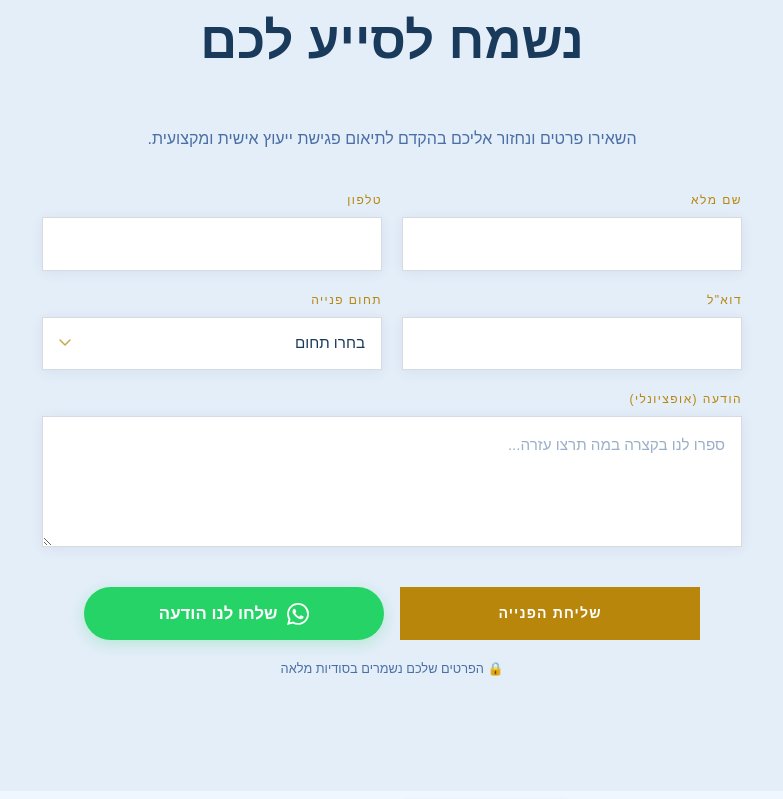
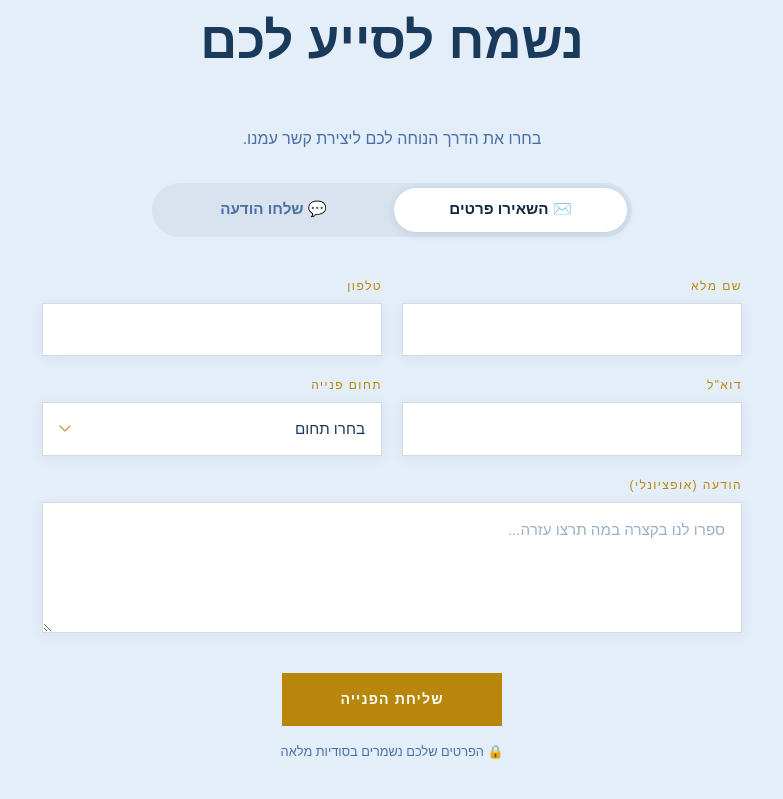
Before and after one commit to agamblaw-sudo/baz-law-website, a React (Vite) app: page / in a window 1280 px wide. Shown: the part 4260-5059 px from the top of the page, without its empty margins (248-1031 px from the left). Built offline with nearby package versions, Linux system fonts and the light colour scheme; grey boxes are pictures that could not be loaded; a web font is replaced by a local one.

Commit message:
Update ContactForm.jsx

```diff
--- a/src/components/ContactForm.jsx
+++ b/src/components/ContactForm.jsx
@@ -15,6 +15,7 @@ export default function ContactForm() {
   const [success, setSuccess] = useState(false);
   const [errors, setErrors] = useState({ fname: false, fphone: false });
   const [mapLinkHover, setMapLinkHover] = useState(false);
+  const [activeTab, setActiveTab] = useState('form'); // 'form' | 'whatsapp'
 
   const handleChange = (e) => {
     const { name, value } = e.target;
@@ -69,10 +70,66 @@ export default function ContactForm() {
       <div className="contact-form-inner">
         <h2 className="section-title" style={{ textAlign: 'center' }}>נשמח לסייע לכם</h2>
         <p className="lead-subtitle" style={{ textAlign: 'center', marginBottom: '2rem', color: 'var(--text-muted)' }}>
-          השאירו פרטים ונחזור אליכם בהקדם לתיאום פגישת ייעוץ אישית ומקצועית.
+          בחרו את הדרך הנוחה לכם ליצירת קשר עמנו.
         </p>
 
-        {success ? (
+        {/* ── Tab selector ── */}
+        <div style={{
+          display: 'flex',
+          justifyContent: 'center',
+          marginBottom: '2rem',
+          background: 'rgba(26,58,92,0.06)',
+          borderRadius: '50px',
+          padding: '5px',
+          maxWidth: '480px',
+          margin: '0 auto 2.2rem',
+          gap: '4px',
+        }}>
+          <button
+            id="tabForm"
+            type="button"
+            onClick={() => setActiveTab('form')}
+            style={{
+              flex: 1,
+              padding: '0.65rem 1.2rem',
+              borderRadius: '50px',
+              border: 'none',
+              cursor: 'pointer',
+              fontWeight: 600,
+              fontSize: '0.95rem',
+              transition: 'all 0.25s',
+              background: activeTab === 'form' ? 'white' : 'transparent',
+              color: activeTab === 'form' ? 'var(--navy-dark)' : 'var(--text-muted)',
+              boxShadow: activeTab === 'form' ? '0 2px 10px rgba(26,58,92,0.12)' : 'none',
+            }}
+          >
+            ✉️ השאירו פרטים
+          </button>
+          <button
+            id="tabWhatsapp"
+            type="button"
+            onClick={() => setActiveTab('whatsapp')}
+            style={{
+              flex: 1,
+              padding: '0.65rem 1.2rem',
+              borderRadius: '50px',
+              border: 'none',
+              cursor: 'pointer',
+              fontWeight: 600,
+              fontSize: '0.95rem',
+              transition: 'all 0.25s',
+              background: activeTab === 'whatsapp' ? 'white' : 'transparent',
+              color: activeTab === 'whatsapp' ? '#128C7E' : 'var(--text-muted)',
+              boxShadow: activeTab === 'whatsapp' ? '0 2px 10px rgba(37,211,102,0.18)' : 'none',
+            }}
+          >
+            💬 שלחו הודעה
+          </button>
+        </div>
+
+        {/* ── Form panel ── */}
+        {activeTab === 'form' && (
+          success ? (
             <div id="successMsg" className="success-msg" style={{ display: 'flex' }}>
               <svg width="24" height="24" viewBox="0 0 24 24" fill="none" stroke="#1aa055" strokeWidth="2.5" strokeLinecap="round" strokeLinejoin="round">
                 <circle cx="12" cy="12" r="10" />
@@ -161,48 +218,88 @@ export default function ContactForm() {
               <input type="hidden" name="subject" value={formData.subject} />
               <input type="hidden" name="from_name" value={formData.from_name} />
 
-            <div className="form-submit" style={{ display: 'flex', flexDirection: 'column', gap: '1.2rem', alignItems: 'center' }}>
-              <div style={{ display: 'flex', gap: '1rem', flexWrap: 'wrap', justifyContent: 'center', width: '100%' }}>
-                <button type="submit" id="submitBtn" className="btn-primary" disabled={loading} style={{ flex: '1', minWidth: '220px', maxWidth: '300px', display: 'flex', justifyContent: 'center' }}>
+              <div className="form-submit" style={{ display: 'flex', flexDirection: 'column', gap: '1rem', alignItems: 'center' }}>
+                <button type="submit" id="submitBtn" className="btn-primary" disabled={loading} style={{ minWidth: '220px', maxWidth: '300px', display: 'flex', justifyContent: 'center' }}>
                   <span id="submitBtnText" style={{ display: loading ? 'none' : 'inline' }}>שליחת הפנייה</span>
                   <span id="submitBtnSpinner" className="spinner" style={{ display: loading ? 'inline' : 'none' }}></span>
                 </button>
+                <span className="form-note" style={{ position: 'relative', left: 'auto' }}>הפרטים שלכם נשמרים בסודיות מלאה</span>
+              </div>
+            </form>
+          )
+        )}
 
+        {/* ── WhatsApp panel ── */}
+        {activeTab === 'whatsapp' && (
+          <div style={{ display: 'flex', flexDirection: 'column', alignItems: 'center', gap: '1.5rem', padding: '1rem 0 0.5rem' }}>
+            <p style={{ color: 'var(--text-muted)', textAlign: 'center', fontSize: '1rem', maxWidth: '420px', lineHeight: 1.6 }}>
+              בחרו את עורך הדין שתרצו לפנות אליו ישירות בוואטסאפ:
+            </p>
+
+            <div style={{ display: 'flex', gap: '1.2rem', flexWrap: 'wrap', justifyContent: 'center', width: '100%' }}>
+              {/* כרטיס אגם */}
               <a
                 href="https://wa.me/972542030535?text=%D7%A9%D7%9C%D7%95%D7%9D%2C%20%D7%90%D7%A9%D7%9E%D7%97%20%D7%9C%D7%A7%D7%91%D7%9C%20%D7%A4%D7%A8%D7%98%D7%99%D7%9D%20%D7%A0%D7%95%D7%A1%D7%A4%D7%99%D7%9D%20%D7%9E%D7%94%D7%90%D7%AA%D7%A8"
                 target="_blank"
                 rel="noopener noreferrer"
-                  className="btn-whatsapp"
+                id="waAgam"
                 style={{
-                    display: 'flex',
-                    alignItems: 'center',
-                    justifyContent: 'center',
-                    gap: '0.6rem',
-                    background: '#25D366',
-                    color: 'white',
-                    textDecoration: 'none',
-                    padding: '0 2rem',
-                    borderRadius: '50px',
-                    fontWeight: '600',
-                    fontSize: '1.05rem',
-                    flex: '1',
-                    minWidth: '220px',
-                    maxWidth: '300px',
-                    boxShadow: '0 4px 15px rgba(37, 211, 102, 0.25)',
-                    transition: 'transform 0.2s, box-shadow 0.2s'
+                  display: 'flex', flexDirection: 'column', alignItems: 'center', gap: '0.9rem',
+                  background: 'white', border: '2px solid rgba(37,211,102,0.25)', borderRadius: '18px',
+                  padding: '1.8rem 2rem', textDecoration: 'none', color: 'var(--navy-dark)',
+                  flex: '1', minWidth: '200px', maxWidth: '240px',
+                  boxShadow: '0 4px 18px rgba(37,211,102,0.1)',
+                  transition: 'transform 0.2s, box-shadow 0.2s, border-color 0.2s', cursor: 'pointer',
                 }}
-                  onMouseOver={(e) => { e.currentTarget.style.transform = 'translateY(-2px)'; e.currentTarget.style.boxShadow = '0 6px 20px rgba(37, 211, 102, 0.35)'; }}
-                  onMouseOut={(e) => { e.currentTarget.style.transform = 'none'; e.currentTarget.style.boxShadow = '0 4px 15px rgba(37, 211, 102, 0.25)'; }}
+                onMouseOver={e => { e.currentTarget.style.transform = 'translateY(-4px)'; e.currentTarget.style.boxShadow = '0 8px 30px rgba(37,211,102,0.22)'; e.currentTarget.style.borderColor = 'rgba(37,211,102,0.55)'; }}
+                onMouseOut={e => { e.currentTarget.style.transform = 'none'; e.currentTarget.style.boxShadow = '0 4px 18px rgba(37,211,102,0.1)'; e.currentTarget.style.borderColor = 'rgba(37,211,102,0.25)'; }}
               >
-                  <svg width="22" height="22" viewBox="0 0 24 24" fill="currentColor">
-                    <path d="M17.472 14.382c-.297-.149-1.758-.867-2.03-.967-.273-.099-.471-.148-.67.15-.197.297-.767.966-.94 1.164-.173.199-.347.223-.644.075-.297-.15-1.255-.463-2.39-1.475-.883-.788-1.48-1.761-1.653-2.059-.173-.297-.018-.458.13-.606.134-.133.298-.347.446-.52.149-.174.198-.298.298-.497.099-.198.05-.371-.025-.52-.075-.149-.669-1.612-.916-2.207-.242-.579-.487-.5-.669-.51a12.8 12.8 0 0 0-.57-.01c-.198 0-.52.074-.792.372-.272.297-1.04 1.016-1.04 2.479 0 1.462 1.065 2.875 1.213 3.074.149.198 2.096 3.2 5.077 4.487.709.306 1.262.489 1.694.625.712.227 1.36.195 1.871.118.571-.085 1.758-.719 2.006-1.413.248-.694.248-1.289.173-1.413-.074-.124-.272-.198-.57-.347m-5.421 7.403h-.004a9.87 9.87 0 0 1-5.031-1.378l-.361-.214-3.741.982.998-3.648-.235-.374a9.86 9.86 0 0 1-1.51-5.26c.001-5.45 4.436-9.884 9.888-9.884 2.64 0 5.122 1.03 6.988 2.898a9.825 9.825 0 0 1 2.893 6.994c-.003 5.45-4.437 9.884-9.885 9.884m8.413-18.297A11.815 11.815 0 0 0 12.05 0C5.495 0 .16 5.335.157 11.892c0 2.096.547 4.142 1.588 5.945L.057 24l6.305-1.654a11.882 11.882 0 0 0 5.683 1.448h.005c6.554 0 11.89-5.335 11.893-11.893a11.821 11.821 0 0 0-3.48-8.413z" />
-                  </svg>
-                  שלחו לנו הודעה
+                <div style={{ width: '54px', height: '54px', borderRadius: '50%', background: 'linear-gradient(135deg,#25D366,#128C7E)', display: 'flex', alignItems: 'center', justifyContent: 'center', boxShadow: '0 4px 12px rgba(37,211,102,0.35)' }}>
+                  <svg width="26" height="26" viewBox="0 0 24 24" fill="white"><path d="M17.472 14.382c-.297-.149-1.758-.867-2.03-.967-.273-.099-.471-.148-.67.15-.197.297-.767.966-.94 1.164-.173.199-.347.223-.644.075-.297-.15-1.255-.463-2.39-1.475-.883-.788-1.48-1.761-1.653-2.059-.173-.297-.018-.458.13-.606.134-.133.298-.347.446-.52.149-.174.198-.298.298-.497.099-.198.05-.371-.025-.52-.075-.149-.669-1.612-.916-2.207-.242-.579-.487-.5-.669-.51a12.8 12.8 0 0 0-.57-.01c-.198 0-.52.074-.792.372-.272.297-1.04 1.016-1.04 2.479 0 1.462 1.065 2.875 1.213 3.074.149.198 2.096 3.2 5.077 4.487.709.306 1.262.489 1.694.625.712.227 1.36.195 1.871.118.571-.085 1.758-.719 2.006-1.413.248-.694.248-1.289.173-1.413-.074-.124-.272-.198-.57-.347m-5.421 7.403h-.004a9.87 9.87 0 0 1-5.031-1.378l-.361-.214-3.741.982.998-3.648-.235-.374a9.86 9.86 0 0 1-1.51-5.26c.001-5.45 4.436-9.884 9.888-9.884 2.64 0 5.122 1.03 6.988 2.898a9.825 9.825 0 0 1 2.893 6.994c-.003 5.45-4.437 9.884-9.885 9.884m8.413-18.297A11.815 11.815 0 0 0 12.05 0C5.495 0 .16 5.335.157 11.892c0 2.096.547 4.142 1.588 5.945L.057 24l6.305-1.654a11.882 11.882 0 0 0 5.683 1.448h.005c6.554 0 11.89-5.335 11.893-11.893a11.821 11.821 0 0 0-3.48-8.413z" /></svg>
+                </div>
+                <div style={{ textAlign: 'center' }}>
+                  <div style={{ fontWeight: 700, fontSize: '1.05rem', marginBottom: '0.2rem' }}>אגם ברזילי</div>
+                  <div style={{ fontSize: '0.88rem', color: '#128C7E', fontWeight: 600 }}>054-2030535</div>
+                </div>
+                <div style={{ background: 'linear-gradient(135deg,#25D366,#128C7E)', color: 'white', borderRadius: '30px', padding: '0.45rem 1.2rem', fontSize: '0.88rem', fontWeight: 600 }}>
+                  שלחו הודעה
+                </div>
+              </a>
+
+              {/* כרטיס לירון */}
+              <a
+                href="https://wa.me/972542531925?text=%D7%A9%D7%9C%D7%95%D7%9D%2C%20%D7%90%D7%A9%D7%9E%D7%97%20%D7%9C%D7%A7%D7%91%D7%9C%20%D7%A4%D7%A8%D7%98%D7%99%D7%9D%20%D7%A0%D7%95%D7%A1%D7%A4%D7%99%D7%9D%20%D7%9E%D7%94%D7%90%D7%AA%D7%A8"
+                target="_blank"
+                rel="noopener noreferrer"
+                id="waLiron"
+                style={{
+                  display: 'flex', flexDirection: 'column', alignItems: 'center', gap: '0.9rem',
+                  background: 'white', border: '2px solid rgba(37,211,102,0.25)', borderRadius: '18px',
+                  padding: '1.8rem 2rem', textDecoration: 'none', color: 'var(--navy-dark)',
+                  flex: '1', minWidth: '200px', maxWidth: '240px',
+                  boxShadow: '0 4px 18px rgba(37,211,102,0.1)',
+                  transition: 'transform 0.2s, box-shadow 0.2s, border-color 0.2s', cursor: 'pointer',
+                }}
+                onMouseOver={e => { e.currentTarget.style.transform = 'translateY(-4px)'; e.currentTarget.style.boxShadow = '0 8px 30px rgba(37,211,102,0.22)'; e.currentTarget.style.borderColor = 'rgba(37,211,102,0.55)'; }}
+                onMouseOut={e => { e.currentTarget.style.transform = 'none'; e.currentTarget.style.boxShadow = '0 4px 18px rgba(37,211,102,0.1)'; e.currentTarget.style.borderColor = 'rgba(37,211,102,0.25)'; }}
+              >
+                <div style={{ width: '54px', height: '54px', borderRadius: '50%', background: 'linear-gradient(135deg,#25D366,#128C7E)', display: 'flex', alignItems: 'center', justifyContent: 'center', boxShadow: '0 4px 12px rgba(37,211,102,0.35)' }}>
+                  <svg width="26" height="26" viewBox="0 0 24 24" fill="white"><path d="M17.472 14.382c-.297-.149-1.758-.867-2.03-.967-.273-.099-.471-.148-.67.15-.197.297-.767.966-.94 1.164-.173.199-.347.223-.644.075-.297-.15-1.255-.463-2.39-1.475-.883-.788-1.48-1.761-1.653-2.059-.173-.297-.018-.458.13-.606.134-.133.298-.347.446-.52.149-.174.198-.298.298-.497.099-.198.05-.371-.025-.52-.075-.149-.669-1.612-.916-2.207-.242-.579-.487-.5-.669-.51a12.8 12.8 0 0 0-.57-.01c-.198 0-.52.074-.792.372-.272.297-1.04 1.016-1.04 2.479 0 1.462 1.065 2.875 1.213 3.074.149.198 2.096 3.2 5.077 4.487.709.306 1.262.489 1.694.625.712.227 1.36.195 1.871.118.571-.085 1.758-.719 2.006-1.413.248-.694.248-1.289.173-1.413-.074-.124-.272-.198-.57-.347m-5.421 7.403h-.004a9.87 9.87 0 0 1-5.031-1.378l-.361-.214-3.741.982.998-3.648-.235-.374a9.86 9.86 0 0 1-1.51-5.26c.001-5.45 4.436-9.884 9.888-9.884 2.64 0 5.122 1.03 6.988 2.898a9.825 9.825 0 0 1 2.893 6.994c-.003 5.45-4.437 9.884-9.885 9.884m8.413-18.297A11.815 11.815 0 0 0 12.05 0C5.495 0 .16 5.335.157 11.892c0 2.096.547 4.142 1.588 5.945L.057 24l6.305-1.654a11.882 11.882 0 0 0 5.683 1.448h.005c6.554 0 11.89-5.335 11.893-11.893a11.821 11.821 0 0 0-3.48-8.413z" /></svg>
+                </div>
+                <div style={{ textAlign: 'center' }}>
+                  <div style={{ fontWeight: 700, fontSize: '1.05rem', marginBottom: '0.2rem' }}>לירון עזורי</div>
+                  <div style={{ fontSize: '0.88rem', color: '#128C7E', fontWeight: 600 }}>054-2531925</div>
+                </div>
+                <div style={{ background: 'linear-gradient(135deg,#25D366,#128C7E)', color: 'white', borderRadius: '30px', padding: '0.45rem 1.2rem', fontSize: '0.88rem', fontWeight: 600 }}>
+                  שלחו הודעה
+                </div>
               </a>
             </div>
-              <span className="form-note" style={{ position: 'relative', left: 'auto' }}>הפרטים שלכם נשמרים בסודיות מלאה</span>
+
+            <p style={{ fontSize: '0.82rem', color: 'var(--text-muted)', marginTop: '0.5rem' }}>
+              🔒 הפרטים שלכם נשמרים בסודיות מלאה
+            </p>
           </div>
-          </form>
         )}
       </div>
     </section>
```
Lines whose indentation alone changed are shown as unchanged.
